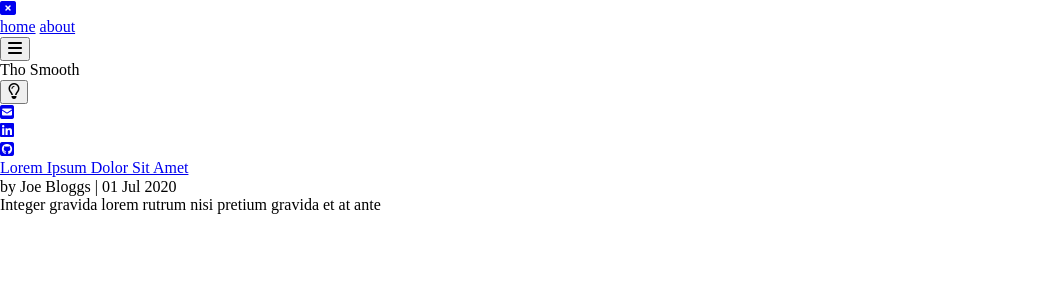
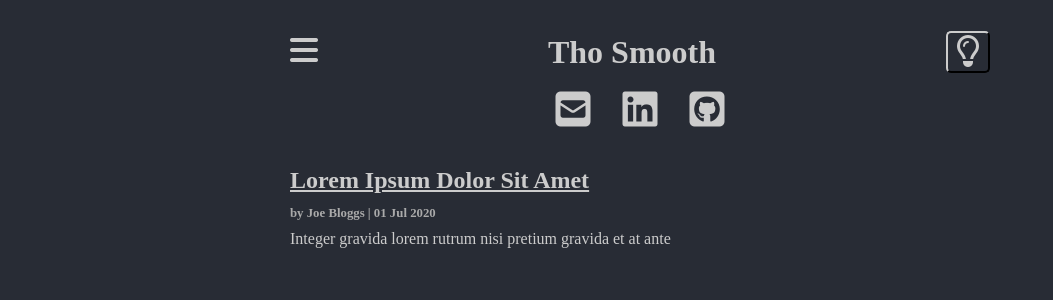
Before and after one commit to chris-j-akers/tho-smooth-jekyll-theme, a Jekyll site: the page built from index.html, in a window 1280 px wide. Shown: the top 300 px of the page, without its empty margins (0-1053 px from the left). Built offline with Jekyll 4.4.1, drawn with Linux system fonts in a browser that asks for light colours; nearby versions of some CDN libraries; some web fonts are replaced; library files that are not in the unit come from our copies.

Commit message:
Url Checks

```diff
--- a/_config.yml
+++ b/_config.yml
@@ -1,6 +1,6 @@
 title: Tho Smooth
 email: your-email@example.com
-baseurl: "/" # the subpath of your site, e.g. /blog
+baseurl: "" # the subpath of your site, e.g. /blog
 url: "http://cakers.io/"
 linked_in_url: https://www.linkedin.com/in/chris-akers-1403114
 email_address: chris.j.akers@gmail.com
--- a/_includes/head.html
+++ b/_includes/head.html
@@ -6,9 +6,9 @@
     <!-- mobile devices -->
     <meta name="viewport" content="width=device-width, initial-scale=1.0, maximum-scale=1">
 
-    <link rel="stylesheet" href="{{ site.url }}{{ site.baseurl }}site-assets/css/normalize.css">
-    <link rel="stylesheet" href="{{ site.url }}{{ site.baseurl }}site-assets/css/tho-smooth.css">
-    <link rel="stylesheet" href="{{ site.url }}{{ site.baseurl }}site-assets/css/syntax.css">
+    <link rel="stylesheet" href="{{ site.url }}{{ site.baseurl }}/site-assets/css/normalize.css">
+    <link rel="stylesheet" href="{{ site.url }}{{ site.baseurl }}/site-assets/css/tho-smooth.css">
+    <link rel="stylesheet" href="{{ site.url }}{{ site.baseurl }}/site-assets/css/syntax.css">
     <link rel="stylesheet" href="https://fonts.googleapis.com/css?family=Muli:400,400italic,700,800|Inconsolata:400,400">
 
     <script src="https://kit.fontawesome.com/f7cb9930a5.js" crossorigin="anonymous"></script>
```
